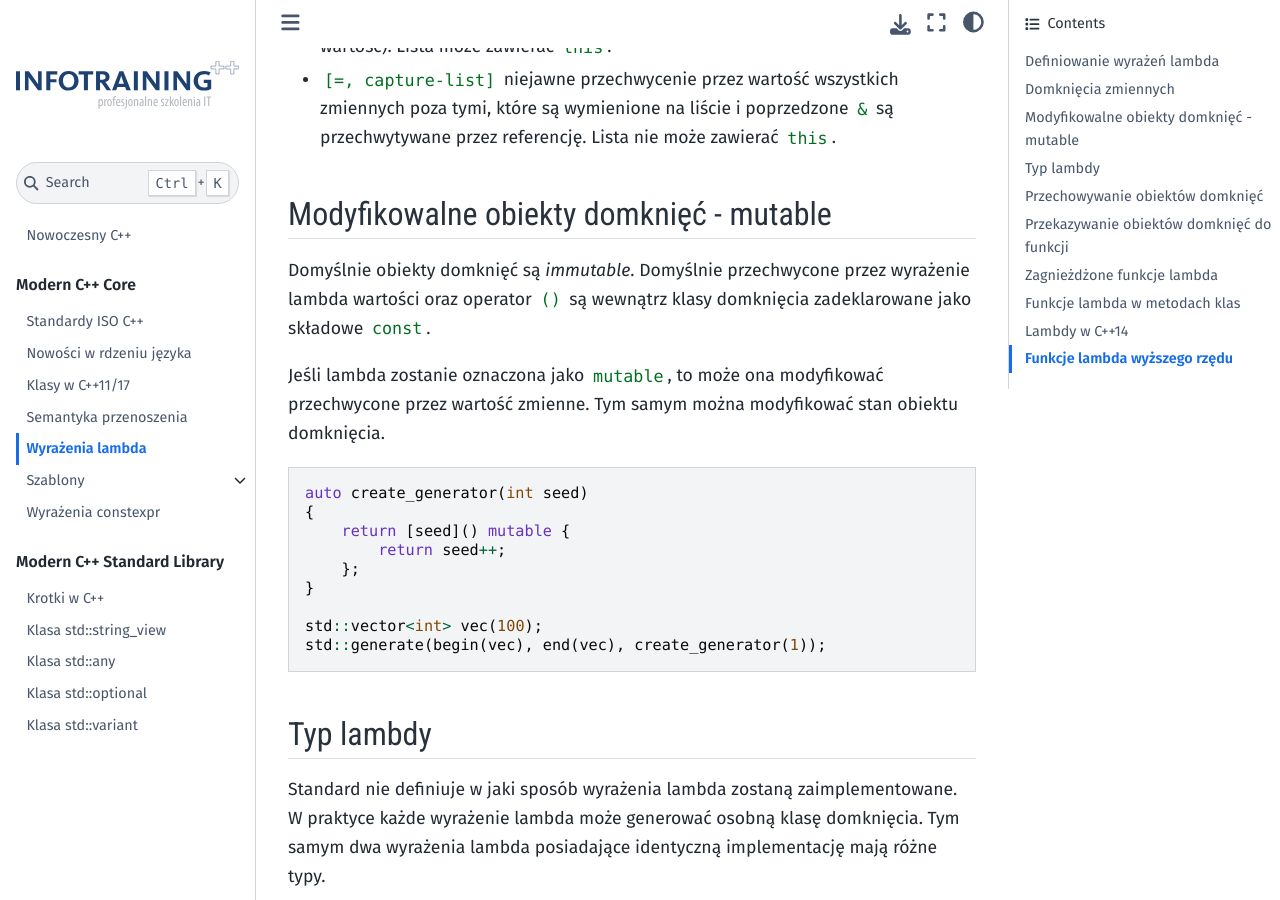
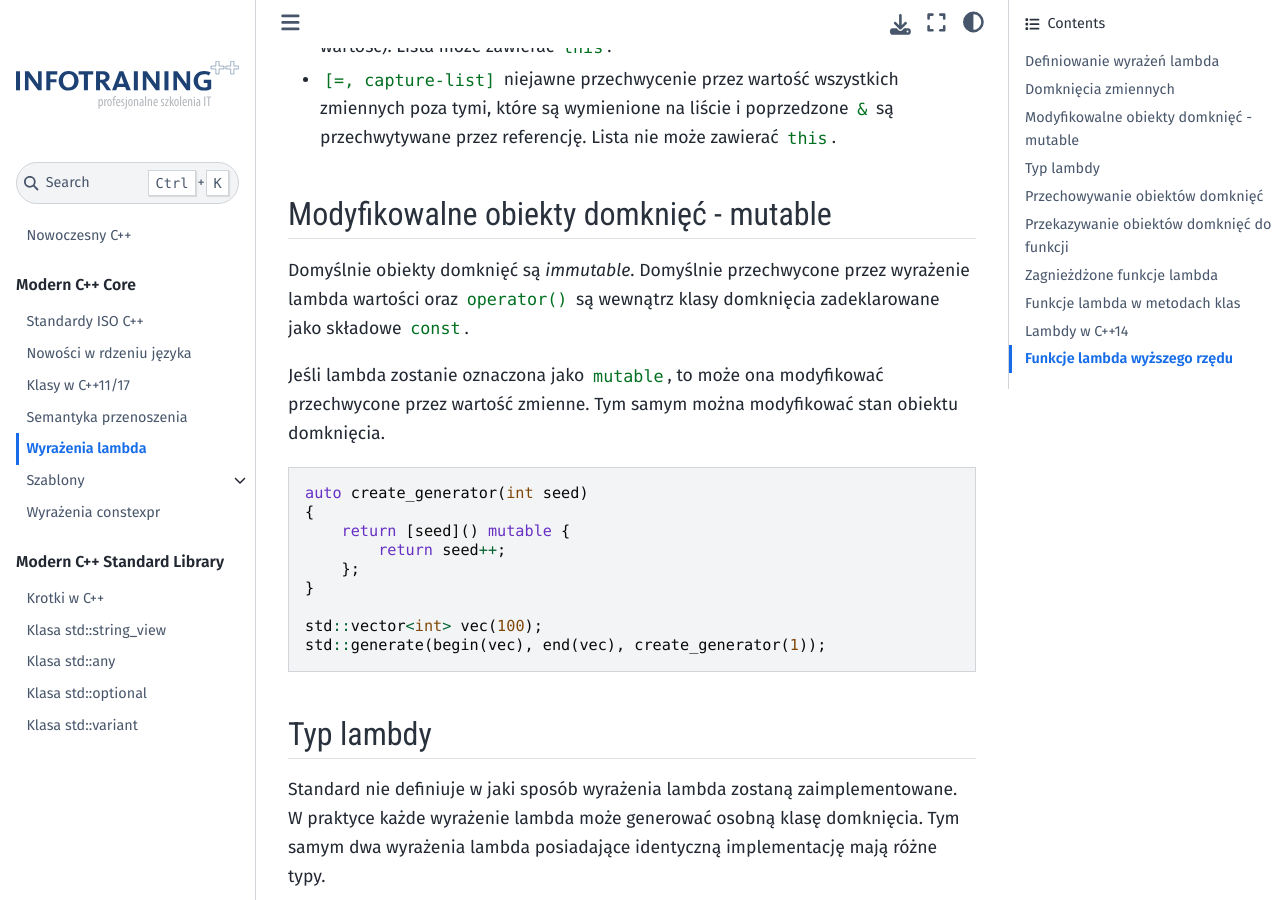
Before and after one commit to infotraining/docs-cpp-modern, a Jupyter Book: the page built from lambda-expressions.md, in a window 1280 px wide and 900 px high, scrolled down 3188 px. Built offline with Jupyter Book 1.0.4 settings and Sphinx 7.4.7 and the Sphinx Book theme 1.1.4, drawn with Linux system fonts in a browser that asks for light colours; some web fonts are replaced.

```diff
--- a/lambda-expressions.md
+++ b/lambda-expressions.md
@@ -120,7 +120,7 @@ Do przechwytywania służy para nawiasów kwadratowych `[]`, w których możemy
 
 ## Modyfikowalne obiekty domknięć - mutable
 
-Domyślnie obiekty domknięć są *immutable*. Domyślnie przechwycone przez wyrażenie lambda wartości oraz operator `()` są wewnątrz klasy domknięcia zadeklarowane jako składowe `const`.
+Domyślnie obiekty domknięć są *immutable*. Domyślnie przechwycone przez wyrażenie lambda wartości oraz `operator()` są wewnątrz klasy domknięcia zadeklarowane jako składowe `const`.
 
 Jeśli lambda zostanie oznaczona jako `mutable`, to może ona modyfikować przechwycone przez wartość zmienne. Tym samym można modyfikować stan obiektu domknięcia.
 
```
Also changed, not shown: other parts of lambda-expressions.md (+1 -1 lines).
